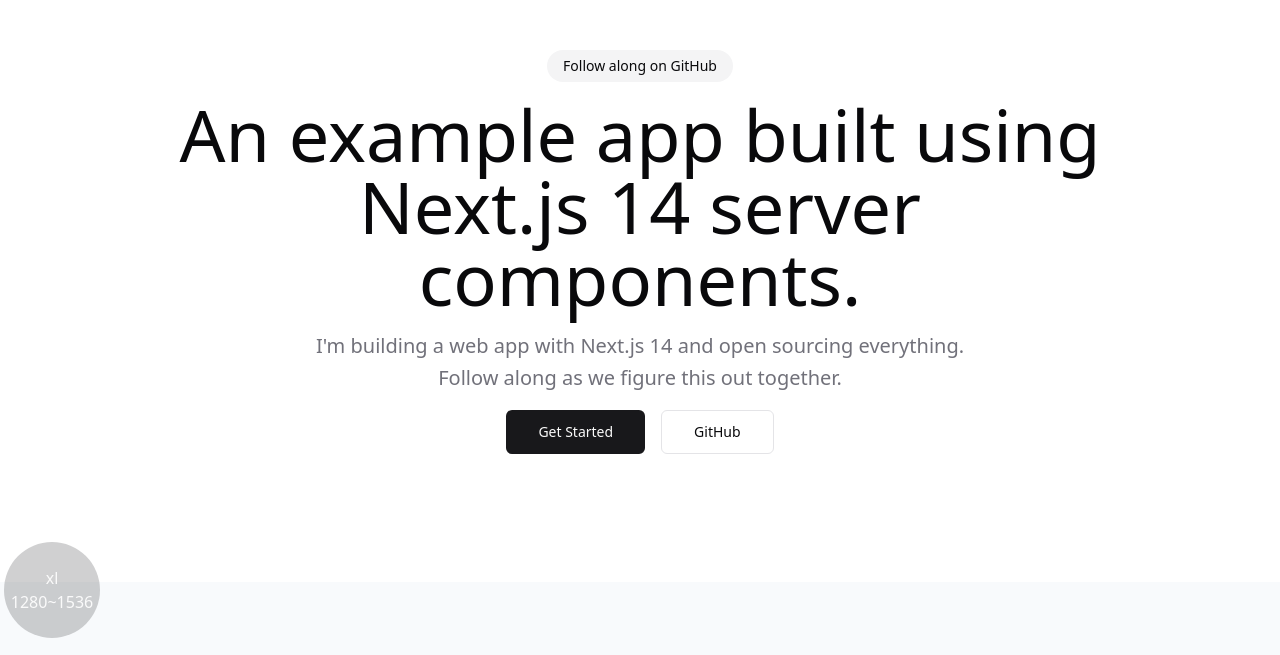
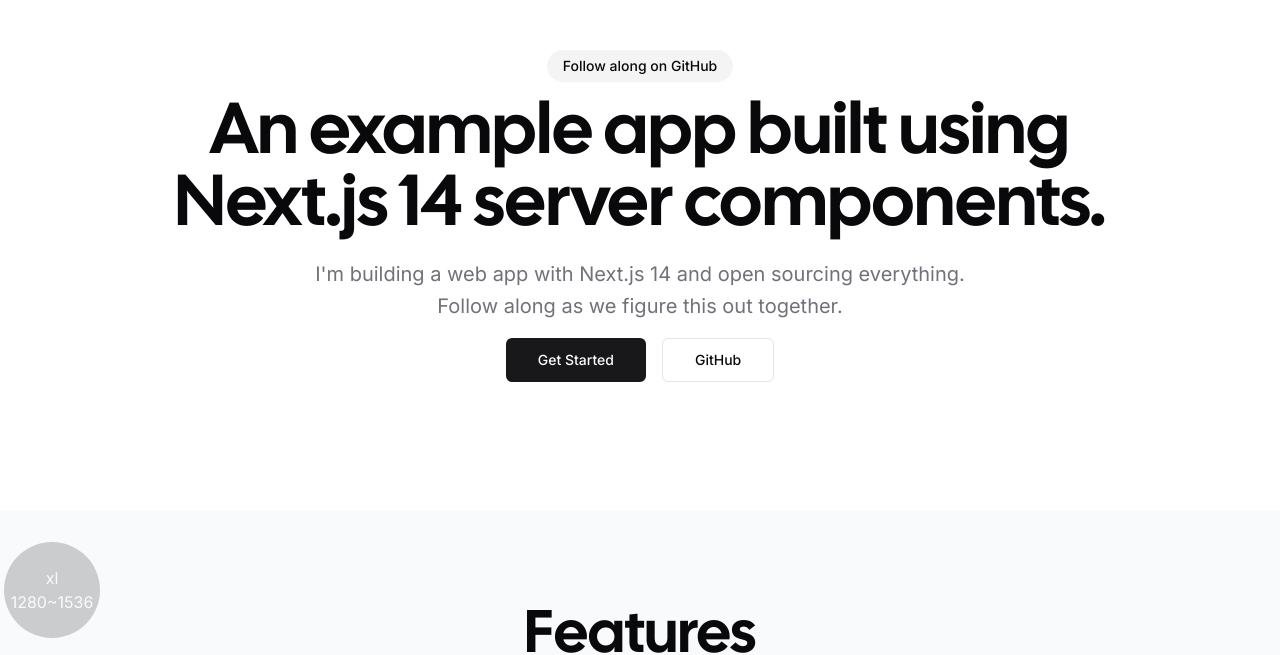
Before and after one commit to BarryCoding/learn-taxonomy, a Next.js app: page / in a window 1280 px wide. Shown: the part 158-813 px from the top of the page. Built offline with nearby package versions, Linux system fonts and the light colour scheme.

Commit message:
feat: setup fonts

```diff
--- a/app/layout.tsx
+++ b/app/layout.tsx
@@ -1,7 +1,19 @@
 import { ResponsiveIndicator } from '@/components/devTools/ResponsiveIndicator'
+import { cn } from '@/lib/utils'
 import '@/styles/globals.css'
 import { Analytics as VercelAnalytics } from '@vercel/analytics/react'
+import { Inter as FontSans } from 'next/font/google'
+import localFont from 'next/font/local'
 
+const fontSans = FontSans({
+  subsets: ['latin'],
+  variable: '--font-sans',
+})
+
+const fontHeading = localFont({
+  src: '../assets/fonts/CalSans-SemiBold.woff2',
+  variable: '--font-heading',
+})
 export default function RootLayout({
   children,
 }: Readonly<{
@@ -9,7 +21,13 @@
 }>) {
   return (
     <html lang='en'>
-      <body className='min-h-screen'>
+      <body
+        className={cn(
+          'min-h-screen bg-background font-sans antialiased',
+          fontSans.variable,
+          fontHeading.variable,
+        )}
+      >
         {children}
         <ResponsiveIndicator />
         <VercelAnalytics />
@@ -22,4 +40,5 @@
 // TODO: dark mode: useLocalStorageState & setMode(mode)
 // TODO: Toast
 // TODO: SEO metadata
-// TODO: fonts
+
+// LEARN: fonts setup with css variables
--- a/tailwind.config.ts
+++ b/tailwind.config.ts
@@ -1,4 +1,5 @@
 import type { Config } from 'tailwindcss'
+import { fontFamily } from 'tailwindcss/defaultTheme'
 
 const config = {
   darkMode: ['class'],
@@ -13,6 +14,11 @@
       },
     },
     extend: {
+      // customize fonts with fontFamily variables setup at root layout
+      fontFamily: {
+        sans: ['var(--font-sans)', ...fontFamily.sans],
+        heading: ['var(--font-heading)', ...fontFamily.sans],
+      },
       colors: {
         border: 'hsl(var(--border))',
         input: 'hsl(var(--input))',
@@ -74,5 +80,4 @@
 
 export default config
 
-// TODO: 1 extend: fontFamily
-// TODO: 2 plugins: @tailwindcss/typography
+// TODO: plugins: @tailwindcss/typography
```
Also changed, not shown: assets/fonts/CalSans-SemiBold.woff2 (added).
